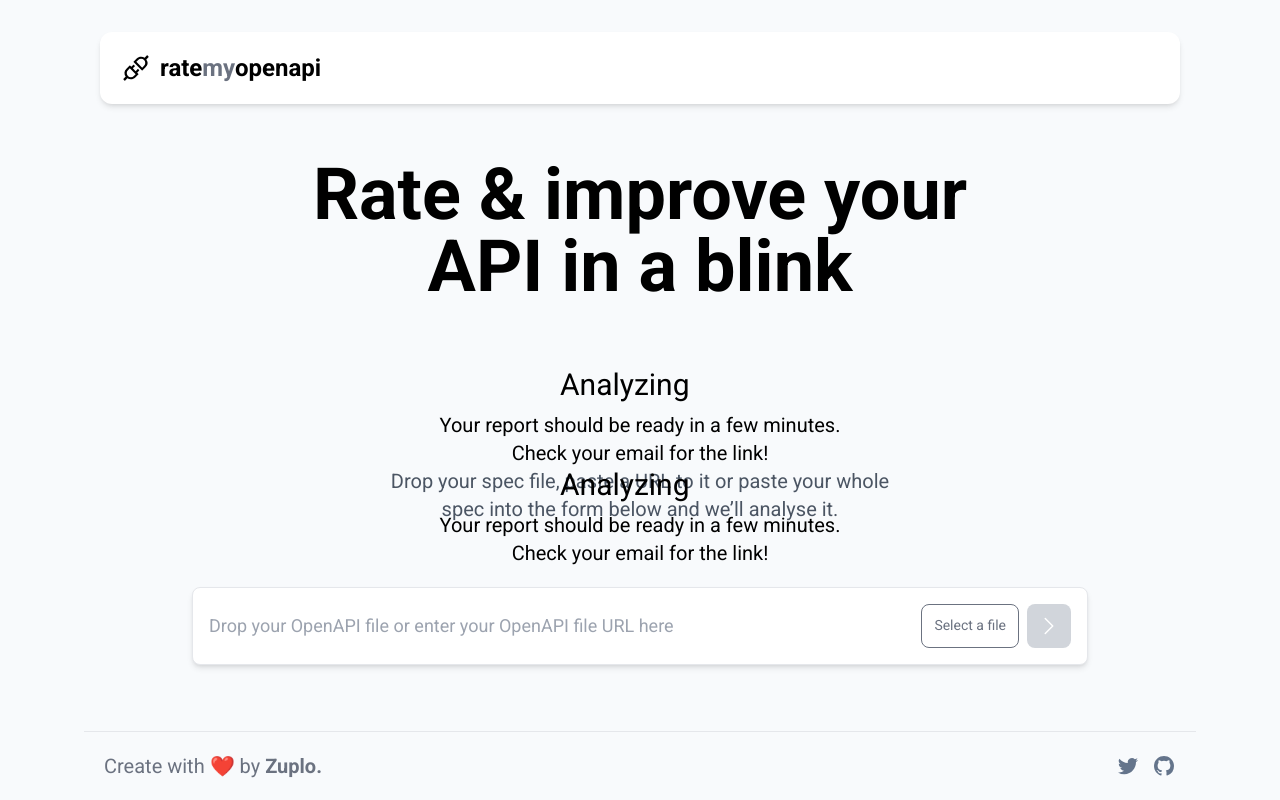
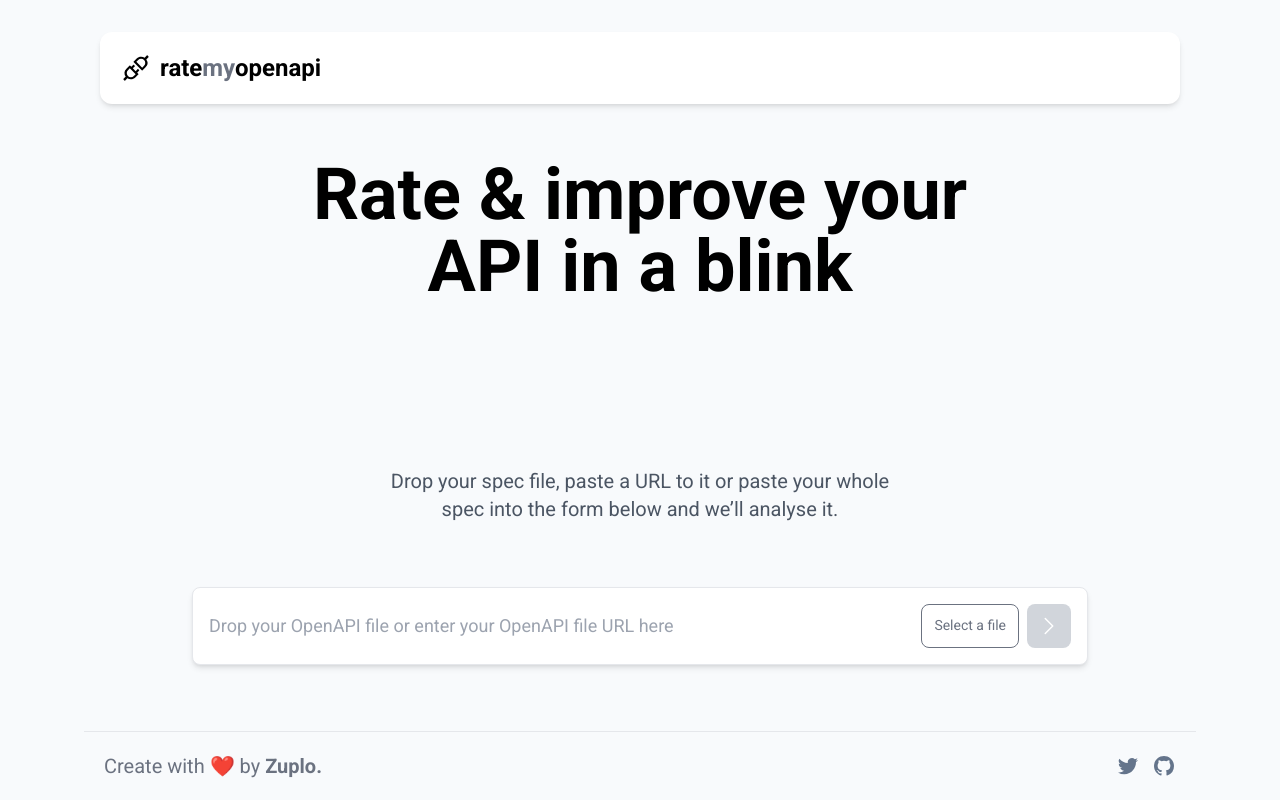
Before and after one commit to zuplo/rate-my-openapi, a Next.js app in the folder apps/web/: page / in a window 1280 px wide. Built offline with nearby package versions, Linux system fonts and the light colour scheme.

Commit message:
fix step bug with analyzing text

```diff
--- a/apps/web/src/components/AnalyzingText/index.tsx
+++ b/apps/web/src/components/AnalyzingText/index.tsx
@@ -1,7 +1,7 @@
 import StepContainer from "../StepContainer";
 
 const AnalyzingText = () => (
-  <StepContainer step={1}>
+  <StepContainer step={3}>
     <p className="mx-auto mb-2 w-[160px] text-3xl after:inline-block after:w-0 after:animate-ellipsis after:overflow-hidden after:align-bottom after:content-['\2026']">
       Analyzing
     </p>
```
